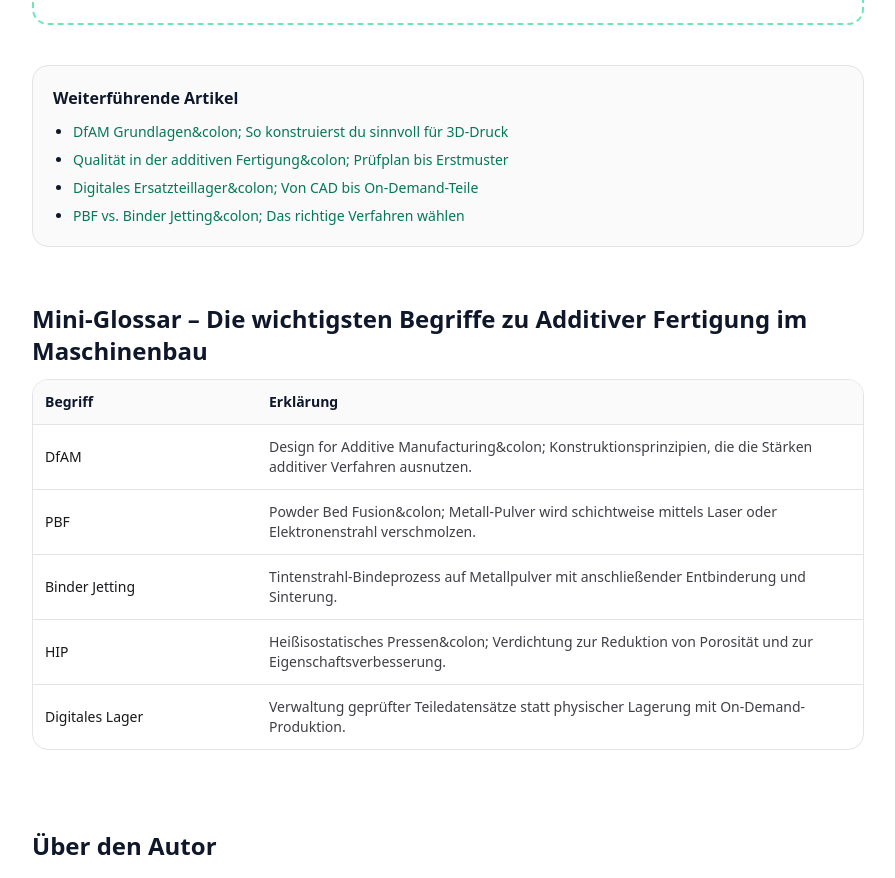
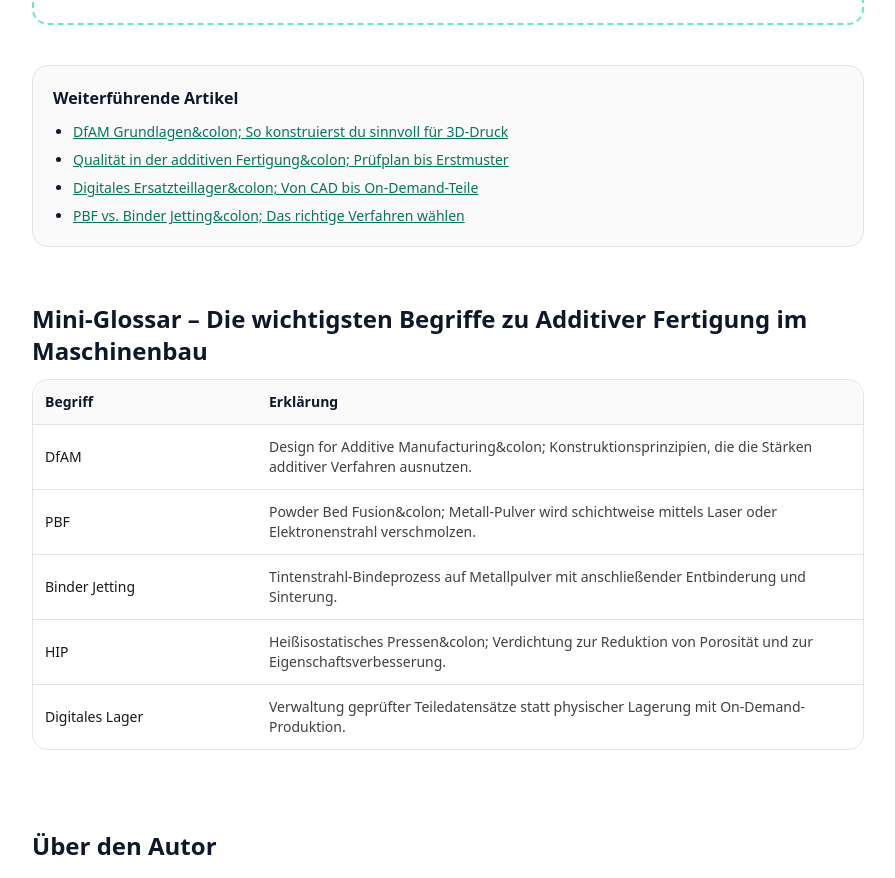
Before and after one commit to lennartnm/findbar_website, a Next.js app: page /beispiele/additive-fertigung in a window 1280 px wide. Shown: the part 7866-8744 px from the top of the page, without its empty margins (192-1087 px from the left). Built offline with nearby package versions, Linux system fonts and the light colour scheme.

Commit message:
Update page.tsx

```diff
--- a/src/app/beispiele/additive-fertigung/page.tsx
+++ b/src/app/beispiele/additive-fertigung/page.tsx
@@ -862,27 +862,44 @@ export default function Page() {
   <h3 className="font-semibold mb-3">Weiterführende Artikel</h3>
   <ul className="list-disc ml-5 text-sm space-y-2">
     <li>
-            <a className={`hover:underline ${accent}`} href="/blog/dfam-grundlagen">
+      <a
+        href="#cta-pop"
+        aria-controls="cta-pop"
+        className={`font-medium underline ${accent}`}
+      >
         DfAM Grundlagen&colon; So konstruierst du sinnvoll für 3D-Druck
       </a>
     </li>
     <li>
-            <a className={`hover:underline ${accent}`} href="/blog/qualitaet-additive-fertigung">
+      <a
+        href="#cta-pop"
+        aria-controls="cta-pop"
+        className={`font-medium underline ${accent}`}
+      >
         Qualität in der additiven Fertigung&colon; Prüfplan bis Erstmuster
       </a>
     </li>
     <li>
-            <a className={`hover:underline ${accent}`} href="/blog/digitales-ersatzteillager">
+      <a
+        href="#cta-pop"
+        aria-controls="cta-pop"
+        className={`font-medium underline ${accent}`}
+      >
         Digitales Ersatzteillager&colon; Von CAD bis On-Demand-Teile
       </a>
     </li>
     <li>
-            <a className={`hover:underline ${accent}`} href="/blog/pbf-vs-binder-jetting">
+      <a
+        href="#cta-pop"
+        aria-controls="cta-pop"
+        className={`font-medium underline ${accent}`}
+      >
         PBF vs. Binder Jetting&colon; Das richtige Verfahren wählen
       </a>
     </li>
   </ul>
 </aside>
+
 
       {/* Mini-Glossar */}
       <section className="mt-14 mb-20">
```
Lines whose indentation alone changed are shown as unchanged.
